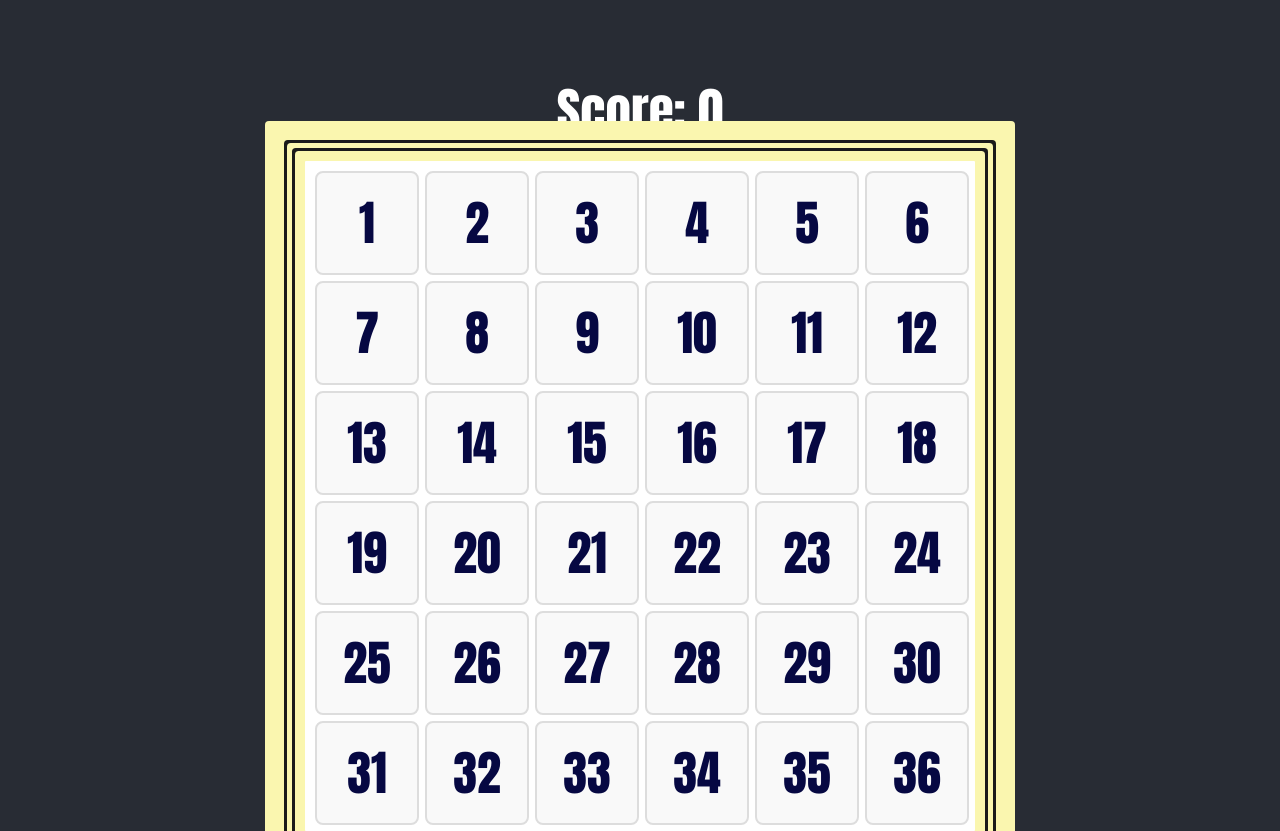
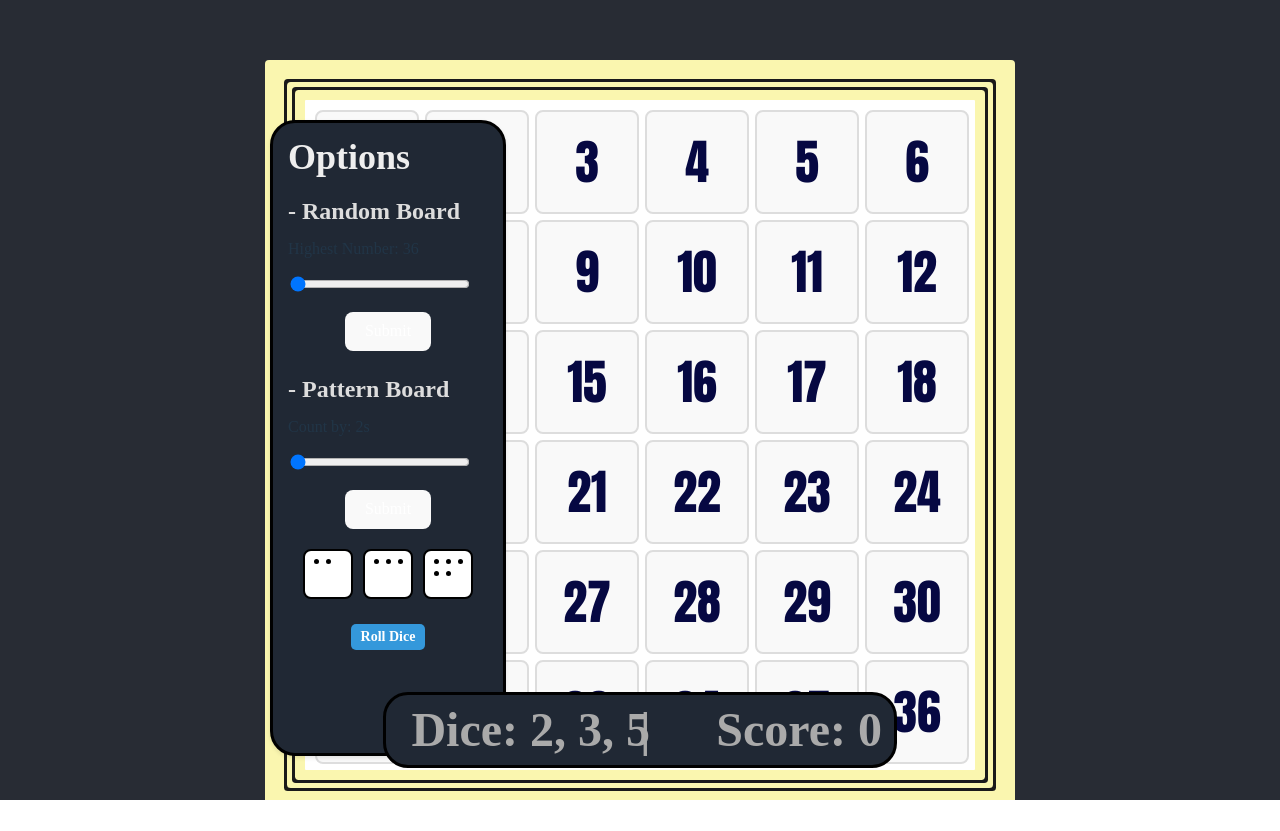
Before and after one commit to Calculator5329/n2k-webapp, a React (Vite) app: page / in a window 1280 px wide. After the commit the page ends 800 px from the top, so only its background shows below. Built offline with nearby package versions, Linux system fonts and the light colour scheme.

Commit message:
Added functionality, Dice, Score, Options Menu.

```diff
--- a/src/App.css
+++ b/src/App.css
@@ -9,6 +9,52 @@ body {
   /*min-height: 80vh;       /* Reduced min-height */
   background-color: #282c34; /* React default dark gray */
   font-family: 'Impact', 'sens-serif','Segoe UI', Tahoma, Geneva, Verdana;
+}
+.options-container {
+  width: 200px;
+  height: 600px;
+  padding: 15px;
+  background-color: #f0f0f0;
+  border-radius: 8px;
+  box-shadow: 0 2px 4px rgba(0, 0, 0, 0.1);
+  /* Position absolutely to the left */
+  position: absolute;
+  margin-left: 250px;
+  top: 120px; /* Adjust as needed */
+  left: 20px; /* Adjust as needed */
+  background-color: #202834; /* Semi-transparent background */
+  border-radius: 25px; /* Makes it a rounded rectangle */
+  border: 3px solid #000000; /* Adds a border */
+  font-family: 'sans-serif';
+}
+
+.options-container h1 {
+  margin-top: 0;
+  margin-bottom: 15px;
+  color: #eeeeee;
+  font-size: 36px;
+  font-weight: bold;
+}
+
+.option-group {
+  margin-bottom: 20px;
+}
+
+.option-group h2 {
+  margin-top: 0;
+  margin-bottom: 8px;
+  color: #dddddd;
+}
+
+.option-group label {
+  display: block;
+  margin-bottom: 10px;
+}
+
+.option-group input[type="range"] {
+  width: 90%;
+  margin-top: 5px;
+  margin-bottom: 20px;
 }
 
 .app-container {
@@ -36,6 +82,7 @@ h1 {
   display: flex;
   justify-content: center;
   align-items: center;
+  margin-top: 50px;
 
 }
 
@@ -62,6 +109,39 @@ h1 {
   font-weight: bold;
 }
 
+.score-container {
+  position: absolute;
+  bottom: 4%; /* Moves it lower on the screen */
+  width: 35%;
+  height: 5%;
+  display: flex;
+  align-items: center;
+  justify-content: space-between;
+  font-family: 'sans-serif'; /* Use a custom font */
+  font-size: 48px;
+  font-weight: bold;
+  color: #aaaaaa;
+  padding: 15px 30px; /* Adds some spacing inside */
+  background-color: #202834; /* Semi-transparent background */
+  border-radius: 25px; /* Makes it a rounded rectangle */
+  border: 3px solid #000000; /* Adds a border */
+}
+
+.dice-text {
+  position: absolute;
+  left: 5%;
+}
+
+.score-text {
+  position: absolute;
+  left: 65%;
+}
+
+.separator {
+  position: absolute;
+  left: 50%;
+}
+
 .board-square:hover {
   background-color: #e0e0e0;
   transform: scale(1.05);
@@ -76,3 +156,22 @@ h1 {
 .board-square.highlighted:hover {
   background-color: #2980b9;
 }
+
+.submit-button {
+  color: white;
+  position: center;
+  margin-left: auto;
+  margin-right: auto;
+  display: block;
+  margin-bottom: 20px;
+}
+
+
+
+
+
+.submit-button:focus,
+.submit-button:active {
+  outline: none;  /* Remove the outline on focus/active */
+  box-shadow: none; /* Remove any box-shadow */
+}
--- a/src/App.jsx
+++ b/src/App.jsx
@@ -1,11 +1,18 @@
 // src/App.jsx
 import React, { useState, useEffect } from 'react'; // Import useEffect
 import Board from './components/Board';
+import Dice from './components/Dice';
 import './App.css';
+
 
 function App() {
   const [selectedSquares, setSelectedSquares] = useState(new Set());
   const [score, setScore] = useState(0);
+  const [diceNumbers, setDiceNumbers] = useState([2, 3, 5]);
+  const diceString = diceNumbers.join(", ");
+  const [highestNum, setHighestNum] = useState(36); // Initial value
+  const [boardValues, setBoardValues] = useState(Array.from({ length: 36 }, (_, i) => i + 1)); // Initial board
+  const [patternNum, setPatternNum] = useState(2);
 
   // Use useEffect to recalculate the score whenever selectedSquares changes
   useEffect(() => {
@@ -28,13 +35,104 @@ function App() {
     setSelectedSquares(newSelectedSquares);
   };
 
+  const handleSliderChangeR = (event) => {
+    setHighestNum(parseInt(event.target.value, 10));
+  };
+
+  const handleSliderChangeP = (event) => {
+    setPatternNum(parseInt(event.target.value, 10));
+  }
+
+  const handleSubmitR = () => {
+
+    const newBoardValues = generateRandomBoard(highestNum);
+    setBoardValues(newBoardValues);
+  };
+
+  const handleSubmitP = () => {
+    const newBoardValues = generatePatternBoard(patternNum);
+    setBoardValues(newBoardValues);
+  };
+
+    // Helper function to generate the random board values
+    const generateRandomBoard = (max) => {
+        const boardSize = 36; // Always a 6x6 board
+        const numbers = [];
+
+        // If max is less than 36, just return 1 to max in order
+        if(max < boardSize)
+        {
+            for (let i = 1; i <= max; i++) {
+                numbers.push(i);
+            }
+            return numbers;
+        }
+
+        // Create a set to ensure uniqueness.
+        const uniqueNumbers = new Set();
+
+        // Generate unique random numbers until we have enough for the board.
+        while (uniqueNumbers.size < boardSize) {
+          const randomNumber = Math.floor(Math.random() * max) + 1;
+          uniqueNumbers.add(randomNumber);
+        }
+
+        // Convert the set to an array and sort it.
+        const sortedNumbers = Array.from(uniqueNumbers).sort((a, b) => a - b);
+        return sortedNumbers;
+      };
+
+    const generatePatternBoard = (pattern) => {
+        const boardSize = 36; // Always a 6x6 board
+        const numbers = [];
+        for (let i = 1; i <= boardSize; i++) {
+            numbers.push(i * pattern);
+        }
+        return numbers;
+    };
 
   return (
+
     <div className="app-container">
-      <h1>Score: {score}</h1>
+    {/* Options Menu - Completely Separate */}
+    <div className="options-container">
+      <h1>Options</h1>
+      <div className="option-group">
+        <h2>- Random Board</h2>
+        <label htmlFor="highestNumSlider">Highest Number: {highestNum}</label>
+        <input
+          type="range"
+          id="highestNumSlider"
+          min="36"
+          max="999"
+          value={highestNum}
+          onChange={handleSliderChangeR}
+        />
+        <button className="submit-button" onClick={handleSubmitR}>Submit</button>
+        <h2>- Pattern Board</h2>
+        <label htmlFor="patternSlider">Count by: {patternNum}s</label>
+        <input
+          type="range"
+          id="highestNumSlider"
+          min="2"
+          max="30"
+          value={patternNum}
+          onChange={handleSliderChangeP}
+        />
+        <button className="submit-button" onClick={handleSubmitP}>Submit</button>
+        <div className="dice-wrapper">
+        <Dice diceNumbers={diceNumbers} setDiceNumbers={setDiceNumbers} />
+      </div>
+      </div>
+    </div>
       <div className="board-container">
-        <Board onSquareClick={handleSquareClick} />
+      <Board onSquareClick={handleSquareClick} boardValues={boardValues} />
       </div>
+      <div className="score-container">
+      <span className="dice-text">Dice: {diceString}</span>
+      <span className="separator">|</span>
+      <span className="score-text">Score: {score}</span>
+    </div>
     </div>
   );
 }
--- /dev/null
+++ b/src/Dice.css
@@ -0,0 +1,74 @@
+.dice-container {
+    display: flex;
+    flex-direction: column; /* Ensure button is below */
+    align-items: center;
+}
+
+.dice-wrapper {
+    display: flex;
+    justify-content: center;
+    gap: 10px; /* Space between dice */
+    margin-bottom: 15px; /* Space before button */
+}
+
+
+
+.dice {
+    width: 36px;
+    height: 36px;
+    display: grid;
+    grid-template-columns: repeat(3, 1fr);
+    grid-template-rows: repeat(3, 1fr);
+    background-color: white;
+    border-radius: 8px;
+    border: 2px solid black;
+    padding: 5px;
+    justify-items: center;
+    align-items: center;
+}
+
+.dot {
+    width: 5px;
+    height: 5px;
+    background-color: black;
+    border-radius: 50%;
+    display: none; /* Hide dots by default */
+}
+
+.visible {
+    display: block; /* Show dots when needed */
+}
+
+.rolling {
+    animation: roll 1s ease-in-out;
+}
+
+@keyframes roll {
+    0% { transform: rotate(0deg); }
+    25% { transform: rotate(90deg); }
+    50% { transform: rotate(180deg); }
+    75% { transform: rotate(270deg); }
+    100% { transform: rotate(360deg); }
+}
+
+.roll-button {
+    margin-top: 10px;
+    padding: 5px 10px;
+    font-size: 14px;
+    font-weight: bold;
+    cursor: pointer;
+    background-color: #3498db;
+    color: white;
+    border: none;
+    border-radius: 5px;
+    transition: background 0.3s;
+}
+
+.roll-button:hover {
+    background-color: #2980b9;
+}
+
+.roll-button:disabled {
+    background-color: #aaa;
+    cursor: not-allowed;
+}
--- a/src/components/Board.jsx
+++ b/src/components/Board.jsx
@@ -1,34 +1,18 @@
 // src/components/Board.jsx
 import React from 'react';
-import BoardSquare from './BoardSquare';
+import BoardSquare from './BoardSquare'; // Assuming you have a separate BoardSquare component
 
-const Board = ({ onSquareClick }) => {
-  const boardValues = Array.from({ length: 36 }, (_, i) => i + 1);
-
-  //We need to have access to the selectedSquares set in the parent.
-  const [selectedSquares, setSelectedSquares] = React.useState(new Set());
-
-    const handleSquareClick = (value) => {
-        const newSelectedSquares = new Set(selectedSquares); // Create a copy
-
-        if (newSelectedSquares.has(value)) {
-            newSelectedSquares.delete(value); // Remove if already selected
-        } else {
-            newSelectedSquares.add(value);    // Add if not selected
-        }
-
-        setSelectedSquares(newSelectedSquares);
-        onSquareClick(value);
-    };
+const Board = ({ onSquareClick, boardValues }) => {
+  // No need for local selectedSquares state here.  It's managed in App.jsx.
 
   return (
     <div className="board">
-      {boardValues.map((value, index) => (
+      {boardValues.map((value) => ( // Use the boardValues prop directly
         <BoardSquare
-          key={index}
+          key={value} // Use value as the key (since values are unique now)
           value={value}
-          onClick={() => handleSquareClick(value)}
-          isSelected={selectedSquares.has(value)} // Pass isSelected
+          onClick={() => onSquareClick(value)} // Pass the value to the click handler
+          // isSelected prop is no longer needed here, highlighting handled in App.css
         />
       ))}
     </div>
--- a/src/components/BoardSquare.jsx
+++ b/src/components/BoardSquare.jsx
@@ -11,6 +11,8 @@ const BoardSquare = ({ value, onClick, isSelected }) => { // Receive isSelected
     <div
       className={`board-square ${isSelected ? 'highlighted' : ''}`} // Use isSelected
       onClick={handleClick}
+      style={{ userSelect: "none" }} // Prevent text selection
+      unselectable="on"
     >
       {value}
     </div>
--- /dev/null
+++ b/src/components/Dice.jsx
@@ -0,0 +1,51 @@
+import React, { useState } from 'react';
+import '../Dice.css';
+
+const diceFaces = {
+    1: [false, false, false, false, true, false, false, false, false],
+    2: [true, false, false, false, false, false, false, false, true],
+    3: [true, false, false, false, true, false, false, false, true],
+    4: [true, false, true, false, false, false, true, false, true],
+    5: [true, false, true, false, true, false, true, false, true],
+    6: [true, false, true, true, false, true, true, false, true],
+    7: [true, false, true, true, true, true, true, false, true],
+    8: [true, true, true, true, false, true, true, true, true],
+    9: [true, true, true, true, true, true, true, true, true]
+};
+
+const Dice = ({ diceNumbers, setDiceNumbers }) => {
+    const [rolling, setRolling] = useState(false);
+
+    const rollDice = () => {
+        if (rolling) return;
+
+        setRolling(true);
+        setTimeout(() => {
+            setDiceNumbers([
+                Math.floor(Math.random() * 9) + 1,
+                Math.floor(Math.random() * 9) + 1,
+                Math.floor(Math.random() * 9) + 1
+            ]);
+            setRolling(false);
+        }, 1000);
+    };
+
+    return (
+        <div className="dice-container">
+            <div className="dice-wrapper">
+                {diceNumbers.map((num, index) => (
+                    <div key={index} className={`dice ${rolling ? 'rolling' : ''}`}>
+                        {diceFaces[num].map((dot, dotIndex) => (
+                            <div key={dotIndex} className={`dot ${dot ? 'visible' : ''}`} />
+                        ))}
+                    </div>
+                ))}
+            </div>
+            <button className="roll-button" onClick={rollDice} disabled={rolling}>
+                Roll Dice
+            </button>
+        </div>
+    );
+};
+
+export default Dice;
```
